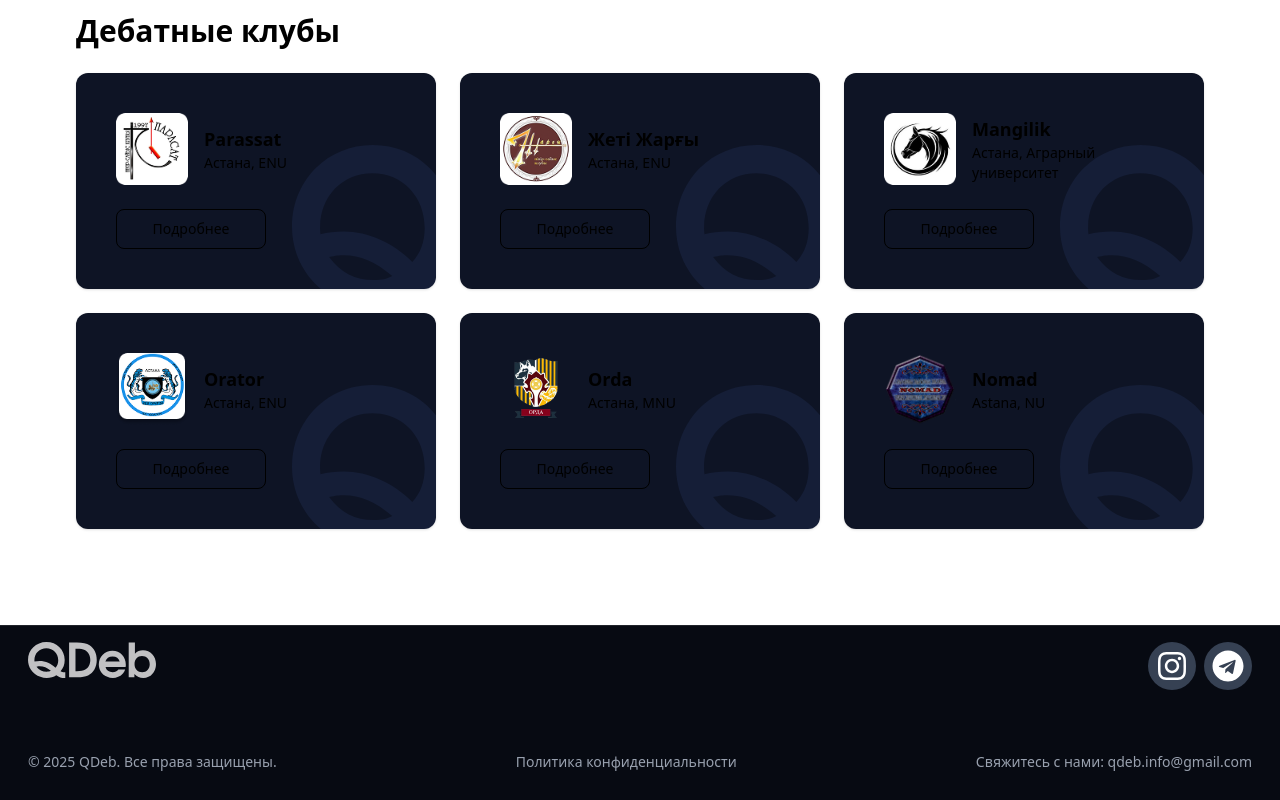
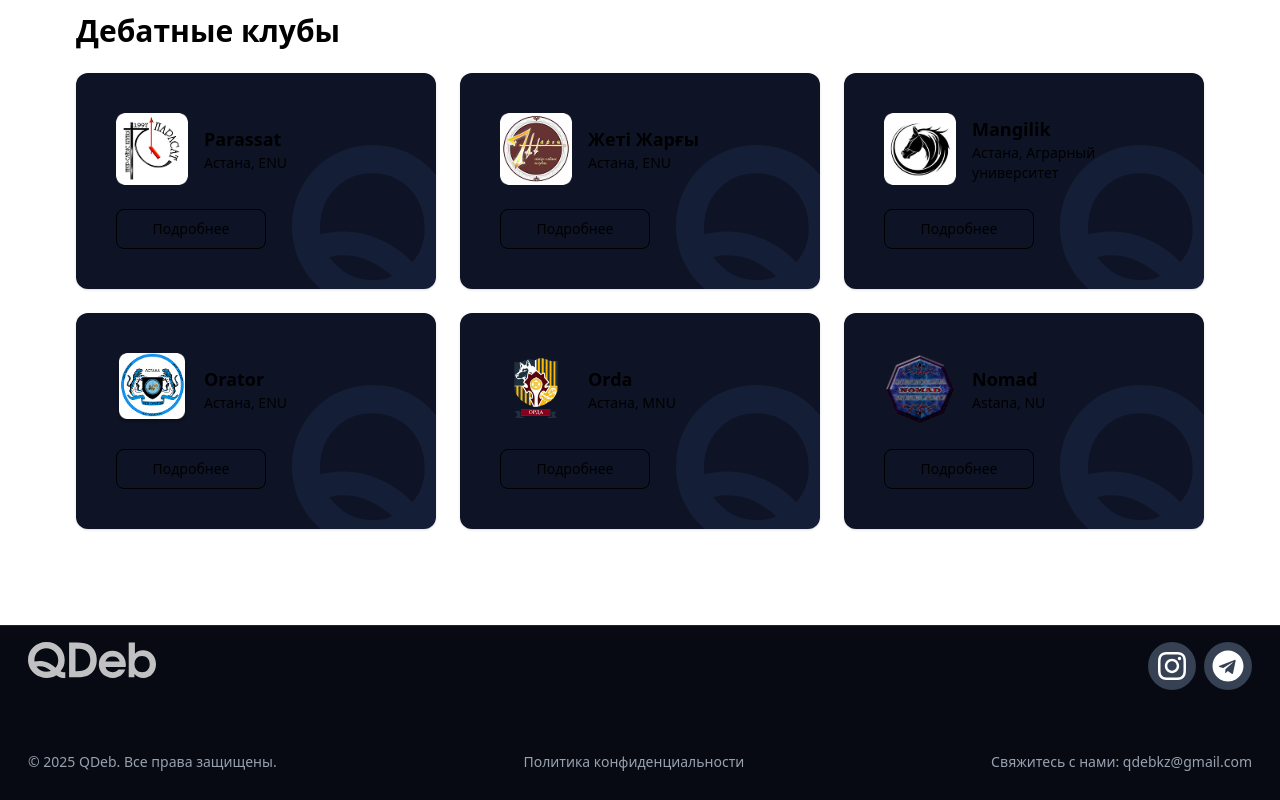
Before and after one commit to ondyyvfx/Qdeb, a Next.js app: page / in a window 1280 px wide. Shown: the part 850-1650 px from the top of the page. Built offline with nearby package versions, Linux system fonts and the light colour scheme; no server answers.

Commit message:
mvp update

```diff
--- a/components/shared/Footer.tsx
+++ b/components/shared/Footer.tsx
@@ -1,4 +1,5 @@
 import Image from "next/image";
+import Link from "next/link";
 import { FaInstagram, FaTelegram } from "react-icons/fa";
 
 const Footer = () => {
@@ -18,22 +19,22 @@ const Footer = () => {
 
         {/* Логотип соц. сетей справа сверху */}
         <div className="flex items-start gap-2">
-          <a
-            href="https://instagram.com"
+          <Link
+            href="https://www.instagram.com/qdebkz?igsh=MWZpM2ltdGo5YXBtdg%3D%3D&utm_source=qr"
             target="_blank"
             rel="noopener noreferrer"
             className="bg-gray-700 hover:bg-gray-600 rounded-full p-2 transition"
           >
             <FaInstagram size={32} color="white" />
-          </a>
-          <a
+          </Link>
+          <Link
             href="https://t.me/qdebkz"
             target="_blank"
             rel="noopener noreferrer"
             className="bg-gray-700 hover:bg-gray-600 rounded-full p-2 transition"
           >
             <FaTelegram size={32} color="white" />
-          </a>
+          </Link>
         </div>
       </div>
 
@@ -45,18 +46,18 @@ const Footer = () => {
 
         {/* Политика конфиденциальности посередине снизу */}
         <div className="flex justify-center">
-          <a href="/privacy-policy" className="text-sm hover:underline">
+          <Link href="/privacy-policy" className="text-sm hover:underline">
             Политика конфиденциальности
-          </a>
+          </Link>
         </div>
 
         {/* Свяжитесь с нами справа снизу */}
         <div className="flex justify-end">
           <p className="text-sm">
             Свяжитесь с нами:{" "}
-            <a href="mailto:qdeb.info@gmail.com" className="hover:underline">
-              qdeb.info@gmail.com
-            </a>
+            <Link href="mailto:qdebkz@gmail.com" className="hover:underline">
+              qdebkz@gmail.com
+            </Link>
           </p>
         </div>
       </div>
```
